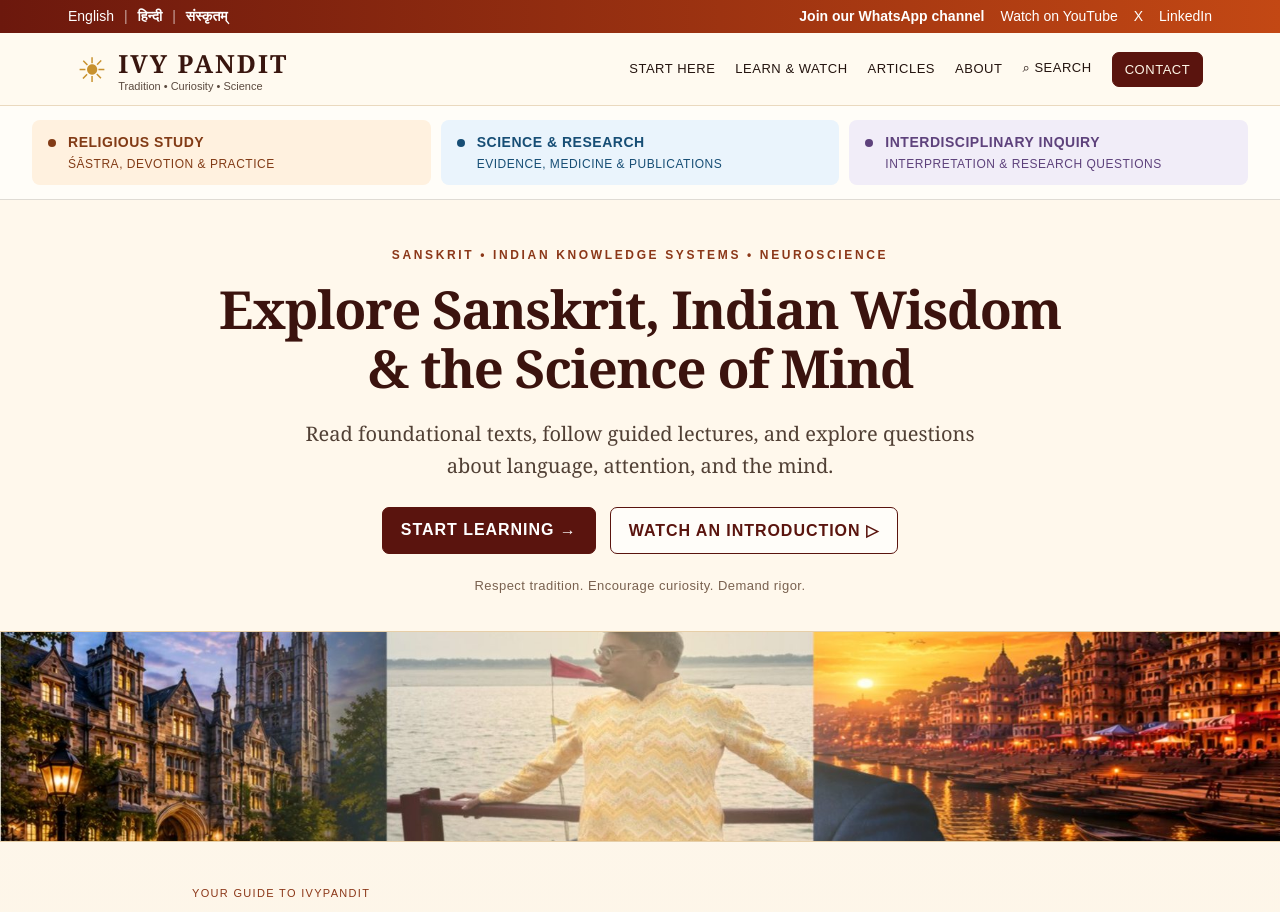
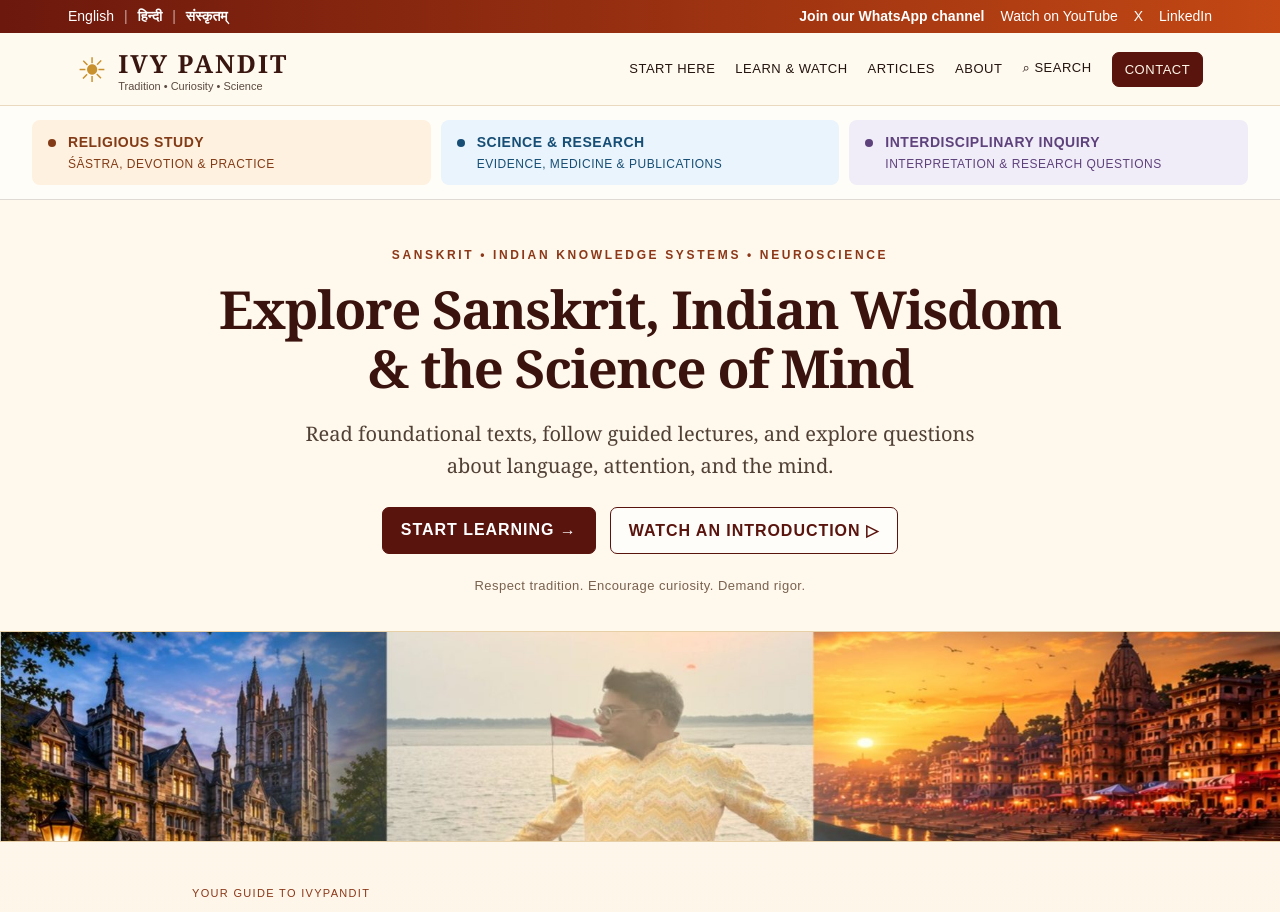
Before and after one commit to nishmishra/ivypandit-v2, a Next.js app: page / in a window 1280 px wide. Shown: the top 912 px of the page. Built offline with nearby package versions, Linux system fonts and the light colour scheme.

Commit message:
Keep founder's face visible in homepage banner crop

```diff
--- a/app/home.module.css
+++ b/app/home.module.css
@@ -121,7 +121,7 @@
 .compactHero h1{font-size:clamp(34px,4.1vw,58px);letter-spacing:-.025em;line-height:1.12;margin:18px 0 20px;text-shadow:none}
 .compactHero :global(.heroInner)>p{max-width:690px;font-size:20px;line-height:1.6;color:#514035}
 .compactHero :global(.heroInner) .heroNote{font:13px/1.6 Arial,sans-serif;letter-spacing:.035em;margin-top:22px;color:#79614f}
-.bannerImage{height:210px;background:url('/images/ivypandit-legacy-hero.jpg') center 40%/cover;border-bottom:1px solid var(--line)}
+.bannerImage{height:210px;background:url('/images/ivypandit-legacy-hero.jpg') center 20%/cover;border-bottom:1px solid var(--line)}
 .founderIntro{display:flex;align-items:center;gap:24px;padding:0 0 32px;border-bottom:1px solid var(--line);margin-bottom:40px}
 .founderIntro img{width:96px;height:96px;object-fit:cover;object-position:50% 38%;border-radius:50%;border:3px solid #e7cfa8;flex-shrink:0}
 .founderIntro h2{font-size:25px;color:var(--maroon);margin:0 0 8px}
```
